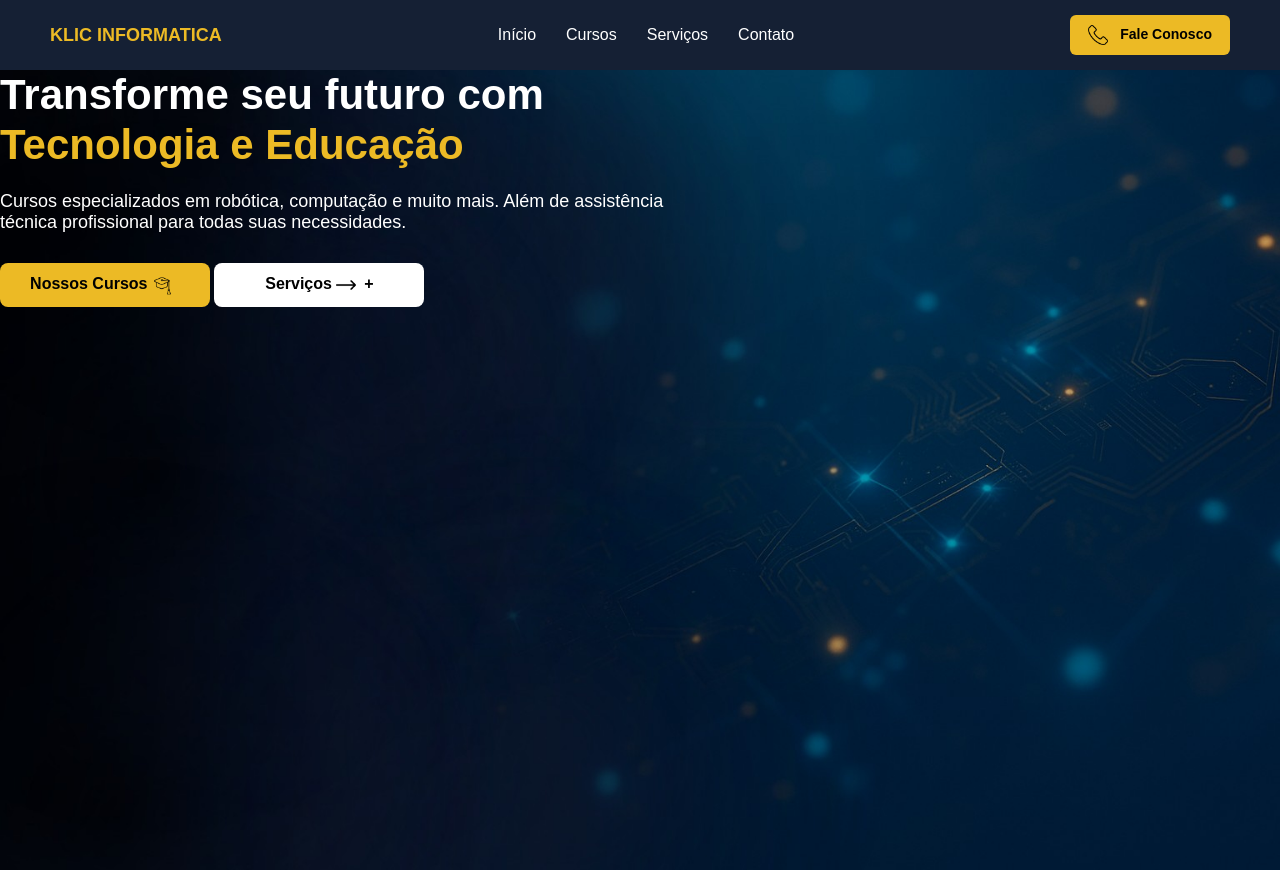
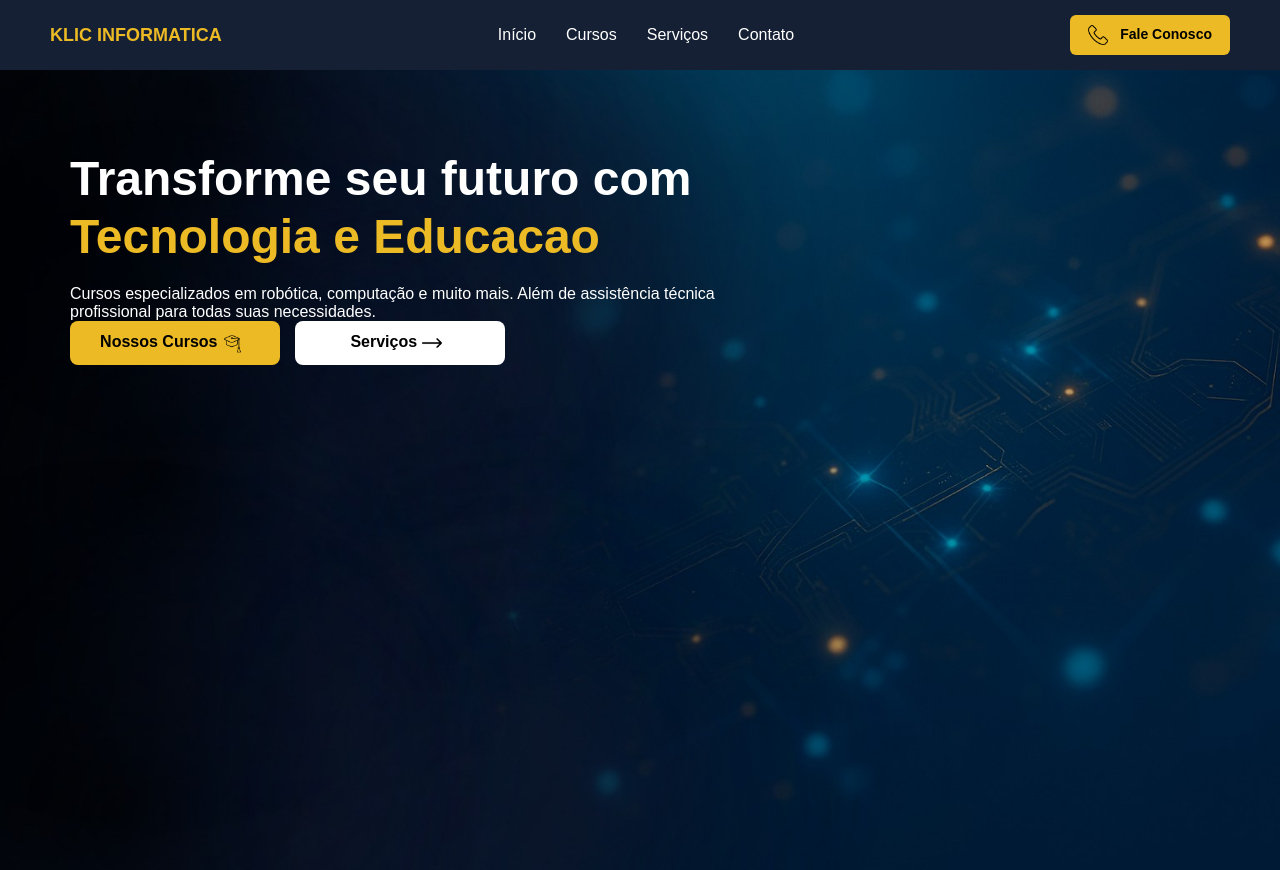
Before and after one commit to felipePiquetti/website_klicinformatica, a plain HTML site: page index.html in a window 1280 px wide. Drawn offline with Linux system fonts and the light colour scheme.

Commit message:
ajustando titulos

```diff
--- a/index.html
+++ b/index.html
@@ -25,9 +25,9 @@
   <section class="hero">
     <div class="overlay"></div>
     <div class="hero-content">
-      <h1>Transforme seu futuro com<br>
-        <span style="color: #ECBA25">Tecnologia e Educação</h1>
-      <p>
+      <h1 class="titulo-branco">Transforme seu futuro com</h1>
+      <h1 class="titulo-amarelo">Tecnologia e Educacao</h1>
+      <p clas="subtitulo">
         Cursos especializados em robótica, computação e muito mais.
         Além de assistência técnica profissional para todas suas necessidades.
       </p>
@@ -35,7 +35,7 @@
         <a href="#" class="btn btn-amarelo"> Nossos Cursos
           <img src="img/togaBLACK.png" alt="toga" class="icon"> </a>
         <a href ="#" class="btn btn-branco">Serviços
-          <img src="img/seta-direita.png" alt="seta" class="icon">+
+          <img src="img/seta-direita.png" alt="seta" class="icon">
         </a>
       </div>
     </div>
--- a/style.css
+++ b/style.css
@@ -72,27 +72,44 @@ body {
 
 }
 .hero-content {
-  position: relative;
-  max-width: 700px;
+  max-width: 800px;
+  padding-left: 70px;
+  padding-right: 20px;
+  padding-top: 80px;
 }
 
-.hero-content h1 {
-  font-size: 42px;
+.titulo-branco {
+  font-size: 48px;
+  font-family: Arial, sans-serif;
   font-weight: bold;
+  color: #ffffff;
+  margin: 0;
   line-height: 1.2;
-  margin-bottom: 20px;
 }
 
-.hero-content p {
+.titulo-amarelo {
+  font-size: 48px;
+  font-family: Arial, sans-serif;
+  font-weight: bold;
+  color: #ECBA25;
+  margin: 0 0 20px 0;
+  line-height: 1.2;
+}
+
+.subtitulo {
   font-size: 18px;
+  color: #ffffff;
   margin-bottom: 30px;
+  line-height: 1,4;
 }
+
+
 .hero-buttons {
-  display: inline-block;
+  display: flex;
   gap: 15px;
 }
 
-.hero-buttons .btn {
+ .btn {
   display: inline-block;
   text-decoration:none;
   padding: 12px 24px;
@@ -111,7 +128,7 @@ body {
   color: #000000;
 }
 .btn-amarelo:hover{
-  background:#fff;
+  background:#B6901C;
 }
 .btn-branco:hover{
   background:#ECBA25;
```
